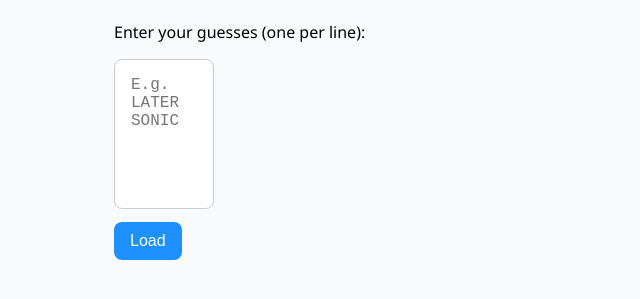
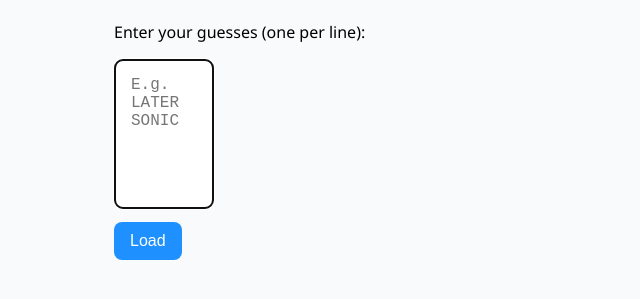
Before and after one commit to Andy-William/andy-william.github.io, a plain HTML site: page romdle/duodle.html in a window 1280 px wide. Shown: the part 99-398 px from the top of the page, without its empty margins (226-866 px from the left). Drawn offline with Linux system fonts and the light colour scheme.

Commit message:
autofocus

```diff
--- a/romdle/duodle.html
+++ b/romdle/duodle.html
@@ -11,7 +11,7 @@
 
   <label for="guesses">Enter your guesses (one per line):</label>
   <br>
-  <textarea id="guesses" placeholder="E.g.&#10;LATER&#10;SONIC"></textarea>
+  <textarea id="guesses" placeholder="E.g.&#10;LATER&#10;SONIC" autofocus></textarea>
   <br>
   <button id="loadBtn">Load</button>
   <br>
@@ -45,7 +45,6 @@
     </div>
   </div>
 
-
   <script src="duodle.js"></script>
 </body>
 </html>
```
Also changed, not shown: romdle/romdle.html (+1 -2 lines).
